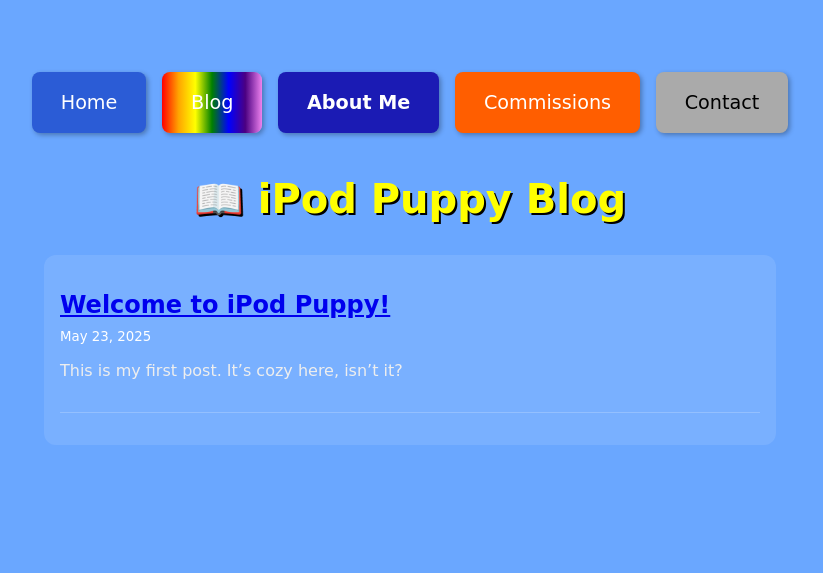
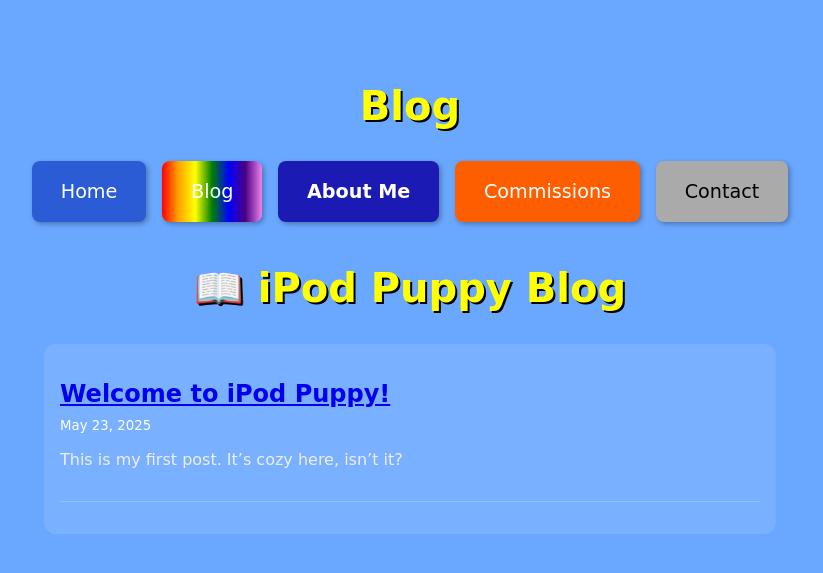
Before and after one commit to Chrissy-and-Chloe/ipodpuppywebsite, a Jekyll site: the page built from blog.html, in a window 1280 px wide. Shown: the top 573 px of the page, without its empty margins (230-1053 px from the left). Built offline with Jekyll 4.4.1, drawn with Linux system fonts in a browser that asks for light colours.

Commit message:
Update default.html

```diff
--- a/_layouts/default.html
+++ b/_layouts/default.html
@@ -7,6 +7,9 @@
   <link rel="stylesheet" href="{{ '/assets/css/style.css' | relative_url }}">
 </head>
 <body>
+
+<main class="container">
+    <h1>{{ page.title }}</h1> <!-- 👈 This renders the page-specific title -->
 
   <nav class="main-menu">
     <a href="{{ '/' | relative_url }}" class="menu-btn blue">Home</a>
```
